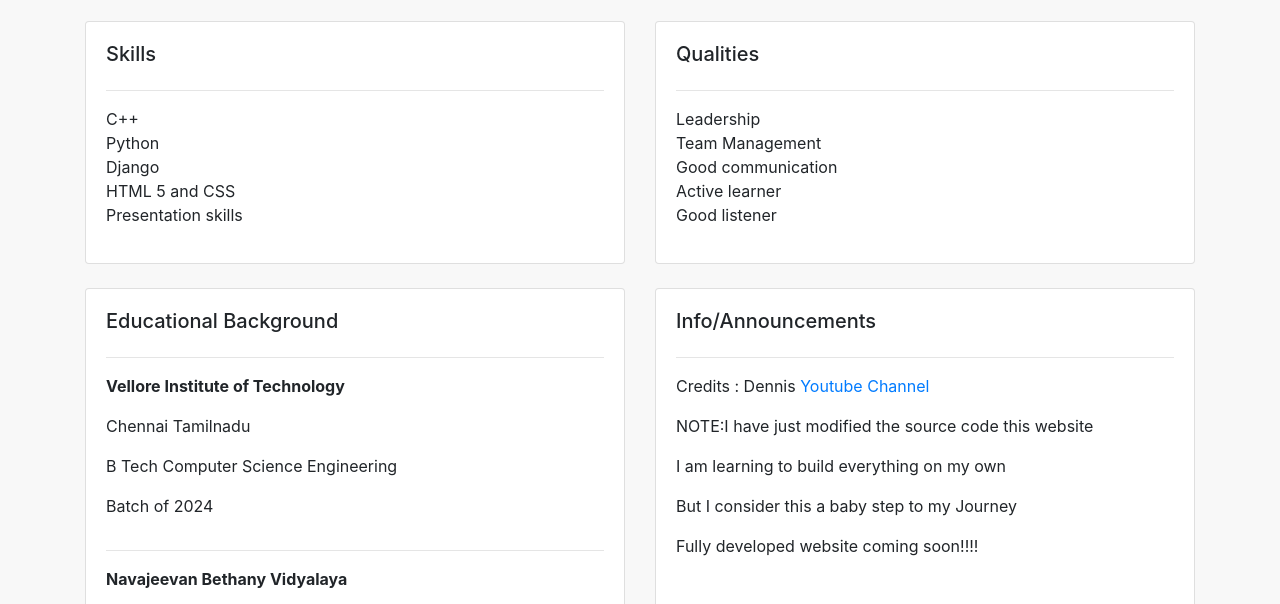
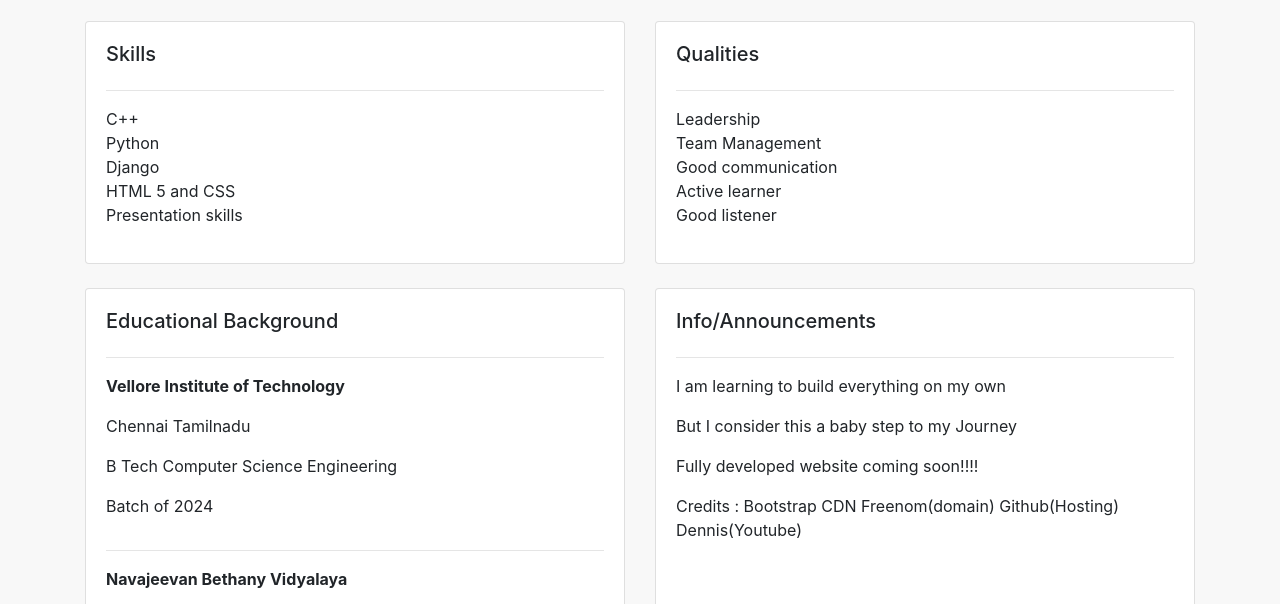
Before and after one commit to gokul-h/gokul-h.github.io, a plain HTML site: page index.html in a window 1280 px wide. Shown: the part 331-935 px from the top of the page. Drawn offline with nearby package versions, Linux system fonts and the light colour scheme.

Commit message:
Update index.html

```diff
--- a/index.html
+++ b/index.html
@@ -91,13 +91,15 @@
 			<div class="card card-body h-100">
 				<h5>Info/Announcements</h5>
 				<hr>
-				<p>     Credits :
-					Dennis <a href="https://www.youtube.com/channel/UCTZRcDjjkVajGL6wd76UnGg">Youtube Channel</a>
-				</p>
-				<p>	NOTE:I have just modified the source code this website</p>
 				<p>	I am learning to build everything on my own</p>
 				<p>But I consider this a baby step to my Journey</p>
 				<p>Fully developed website coming soon!!!!</p>
+				<p>     Credits :
+					Bootstrap CDN
+					Freenom(domain)
+					Github(Hosting)
+					Dennis(Youtube)
+				</p>
 			</div>
 		</div>
 		<br>
```
